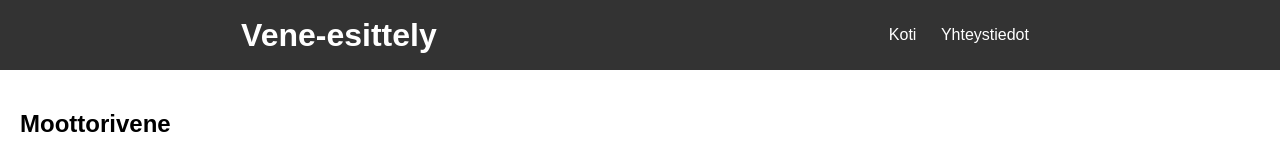
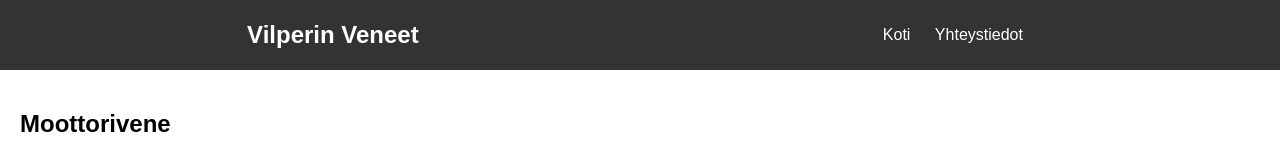
Before and after one commit to PotaattiLord/web-dev-loppukoe, a plain HTML site: page boat1.html in a window 1280 px wide. Shown: the top 160 px of the page. Drawn offline with Linux system fonts and the light colour scheme.

Commit message:
updated +

```diff
--- a/boat1.html
+++ b/boat1.html
@@ -8,7 +8,7 @@
     </head>
     <body>
         <header>
-            <h1>Vene-esittely</h1>
+            <h2>Vilperin Veneet</h2>
             <nav>
                 <a href="index.html">Koti</a>
                 <a href="contact.html">Yhteystiedot</a>
```
